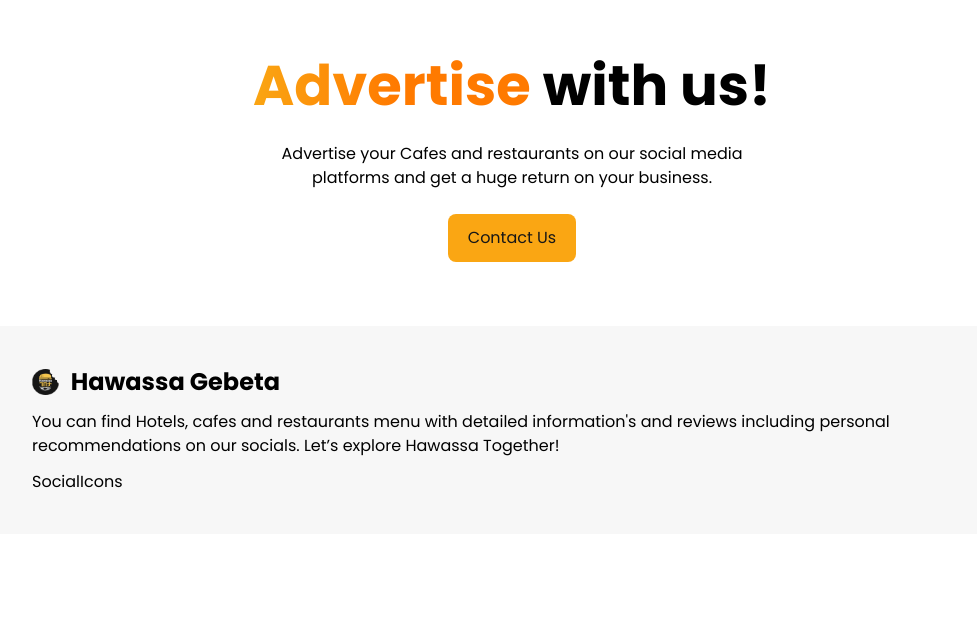
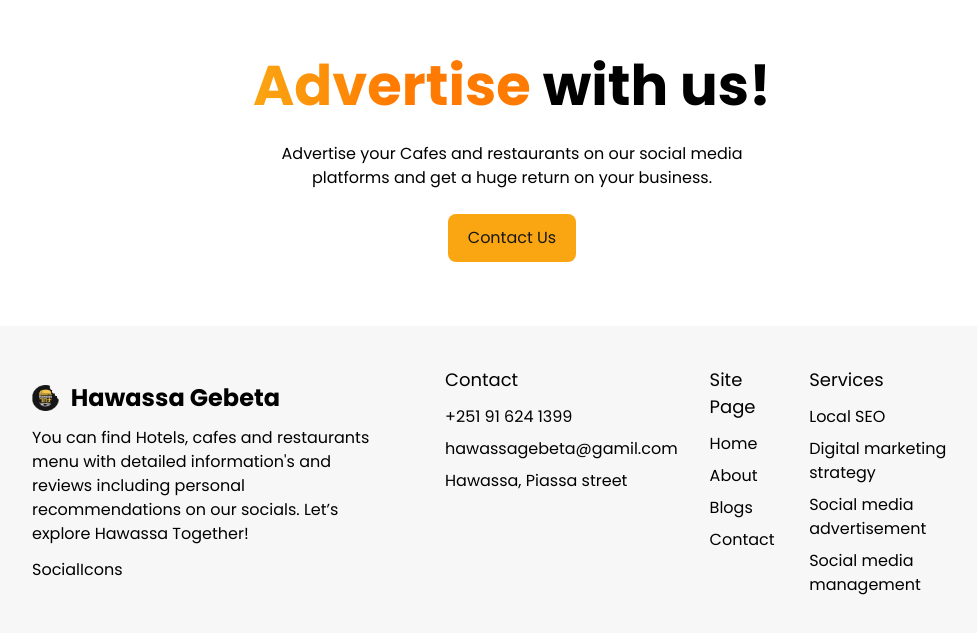
Before and after one commit to darikmohammed/hawassa-gebeta, a React (Create React App) app: page / in a window 1280 px wide. Shown: the part 4077-4710 px from the top of the page, without its empty margins (128-1105 px from the left). Before the commit the page ends 4611 px from the top, so only its background shows below. Built offline with nearby package versions, Linux system fonts and the light colour scheme; the HTML template or start-up script is replaced by a standard one.

Commit message:
Add footer basic func

```diff
--- a/src/components/Footer.jsx
+++ b/src/components/Footer.jsx
@@ -3,8 +3,8 @@
 
 function Footer() {
   return (
-    <div className="flex flex-col md:flex-row">
-      <div className="flex flex-col gap-3">
+    <div className="flex flex-col md:flex-row items-center justify-center gap-8 md:gap-16">
+      <div className="flex flex-col gap-3 max-w-[349px]">
         <div className="flex items-center gap-3">
           <img
             src="./img/logo.png"
@@ -21,9 +21,47 @@
           information's and reviews including personal recommendations on our
           socials. Let’s explore Hawassa Together!{' '}
         </p>
-        <SocialIcons />
+        <div className="hidden md:block">
+          <SocialIcons />
+        </div>
       </div>
-      <div></div>
+      <div className="flex flex-col md:flex-row md:justify-between items-start flex-1 gap-8">
+        <div className="flex flex-col gap-3">
+          <h1 className=" font-bold text-[16px] md:text-[18px] md:font-normal">
+            Contact
+          </h1>
+          <ul className="flex flex-col gap-2">
+            <li>+251 91 624 1399</li>
+            <li>hawassagebeta@gamil.com</li>
+            <li>Hawassa, Piassa street</li>
+          </ul>
+        </div>
+        <div className="flex flex-col gap-3">
+          <h1 className="font-bold text-[16px] md:text-[18px] md:font-normal">
+            Site Page
+          </h1>
+          <ul className="flex flex-col gap-2">
+            <li>Home</li>
+            <li>About</li>
+            <li>Blogs</li>
+            <li>Contact</li>
+          </ul>
+        </div>
+        <div className="flex flex-col gap-3">
+          <h1 className="font-bold text-[16px] md:text-[18px] md:font-normal">
+            Services
+          </h1>
+          <ul className="flex flex-col gap-2">
+            <li>Local SEO</li>
+            <li>Digital marketing strategy</li>
+            <li>Social media advertisement</li>
+            <li>Social media management</li>
+          </ul>
+        </div>
+        <div className="block md:hidden">
+          <SocialIcons />
+        </div>
+      </div>
     </div>
   );
 }
```
